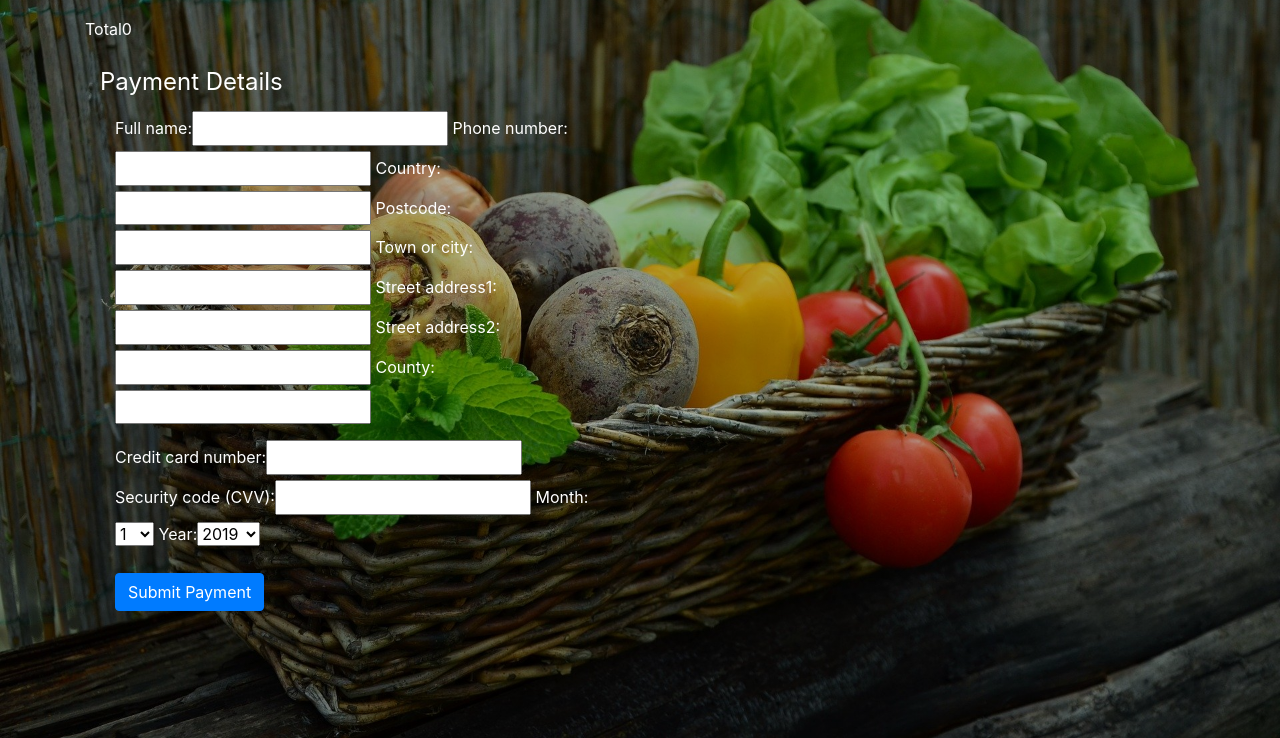
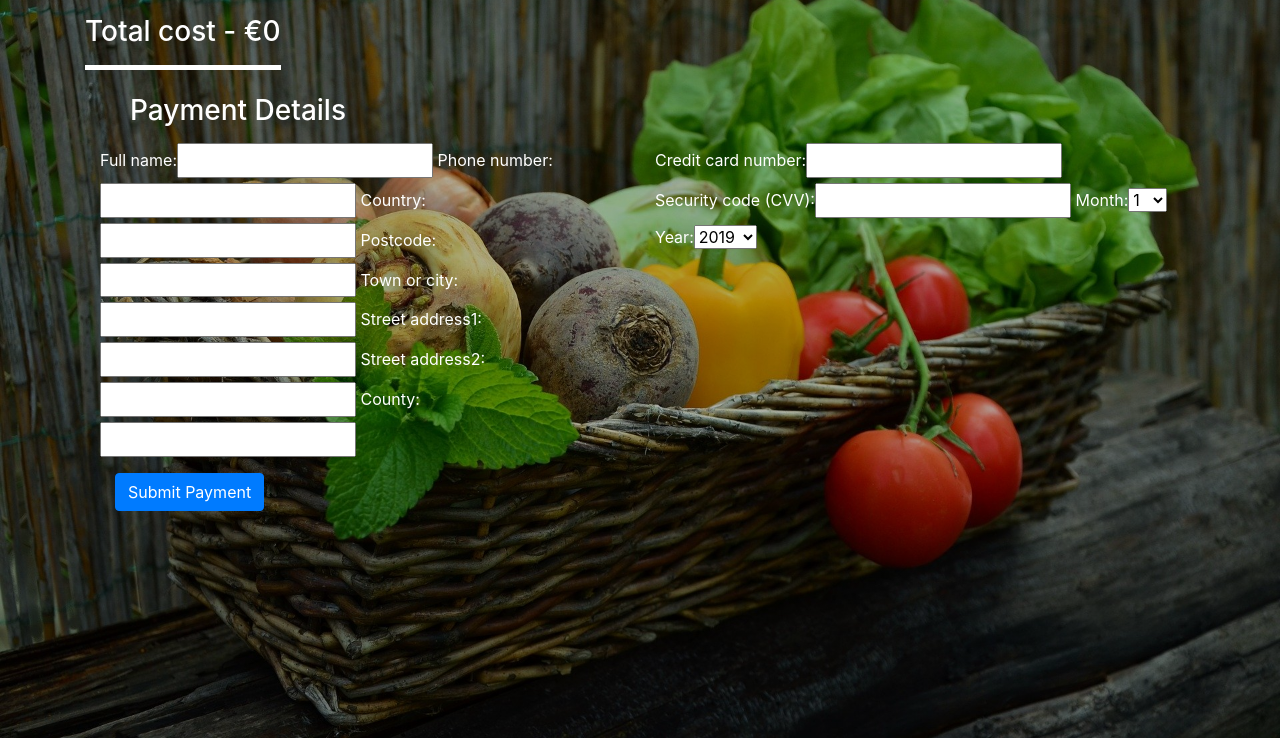
Before and after one commit to digitalstuart/kerry-online-farmers-market, a Django app: page /checkout/ in a window 1280 px wide. Shown: the part 62-800 px from the top of the page. Run offline with Django 3.2, Linux system fonts and the light colour scheme; the visitor is signed in with stand-in values (Sample User, id 1); parts of the project's set-up code (start-up, migrations or seed data) failed here and were passed over; some libraries are stand-ins or nearby versions; some web fonts are replaced.

Commit message:
Working on positioning and formatting of elements on Checkout page

```diff
--- a/checkout/templates/checkout.html
+++ b/checkout/templates/checkout.html
@@ -22,36 +22,36 @@
 	<div class="container">
 		<div class="row row-flex">
 			{% for item in cart_items %}
-			<div class="col-xs-10 col-xs-offset-1 col-sm-offset-0 col-sm-6 col-md-4 display panel panel-default">
-				<div class="panel-body">
+			<div class="col-sm-6 col-md-4 display panel panel-default">
+				<div class="panel-body text-center">
 					<div class="product" style="background-image: url('{{ MEDIA_URL }}{{ item.product.image }}')"></div>
 
 					<div class="caption">
-						<h3>{{ item.product.name }}</h3>
-						<p class="product-description">{{ item.product.description }}</p>
-						<p>{{ item.quantity }}</p>
-						<p>{{ item.product.price }}</p>
+						<h3 class="checkout-product">{{ item.product.name }}</h3>
+						<p>Number of items - {{ item.quantity }}</p>
+						<p>Cost per item - €{{ item.product.price }}</p>
 					</div>
+                    <hr class="block-divider">
 				</div>
+
 			</div>
 			{% endfor %}
 		</div>
-	</div>
-	<div class="container">
-		<div class="row">
-			<p>Total</p>
-			<p><span class="glyphicon glyphicon-euro" aria-hidden="true"></span>{{ total }}</p>
+        <div class="row">
+			<h3>Total cost - €{{ total }}<hr class="block-divider"></h3>
+
 		</div>
+
 	</div>
 
 	<div class="container">
 		<form role="form" method="post" id="payment-form" action="{% url 'checkout' %}">
-			<legend>Payment Details</legend>
+			<h3 class="checkout-payment">Payment Details</h3>
 
 			<div id="credit-card-errors" style="display: none;">
 				<div id="alert-message block-message error" id="stripe-error-message"></div>
 			</div>
-
+            <div class="row">
 			<div class="form-group col-md-6">
 				{{ order_form | as_bootstrap }}
 			</div>
@@ -59,6 +59,7 @@
 			<div class="form-group col-md-6">
 				{{ payment_form | as_bootstrap }}
 			</div>
+            </div>
 
 			{% csrf_token %}
 			<div class="form-group col-md-12">
--- a/static/css/custom.css
+++ b/static/css/custom.css
@@ -172,6 +172,21 @@ caption p {
     top: 5px;
 }
 
+/* CHECKOUT PAGE */
+
+.checkout-product {
+    padding-bottom: 16px;
+}
+
+.checkout-payment {
+    margin-left: 30px;
+    margin-bottom: 16px;
+}
+
+.control-label {
+    margin-left: 17px;
+}
+
 /* MEDIA QUERIES */
 
 @media only screen and (max-width: 768px) {
@@ -208,6 +223,8 @@ h1 {
     width: 100%;
 }
 
+.checkout-payment, .control-label {
+    margin-left: 0px;
 }
 
 @media only screen and (max-width: 425px) {
```
